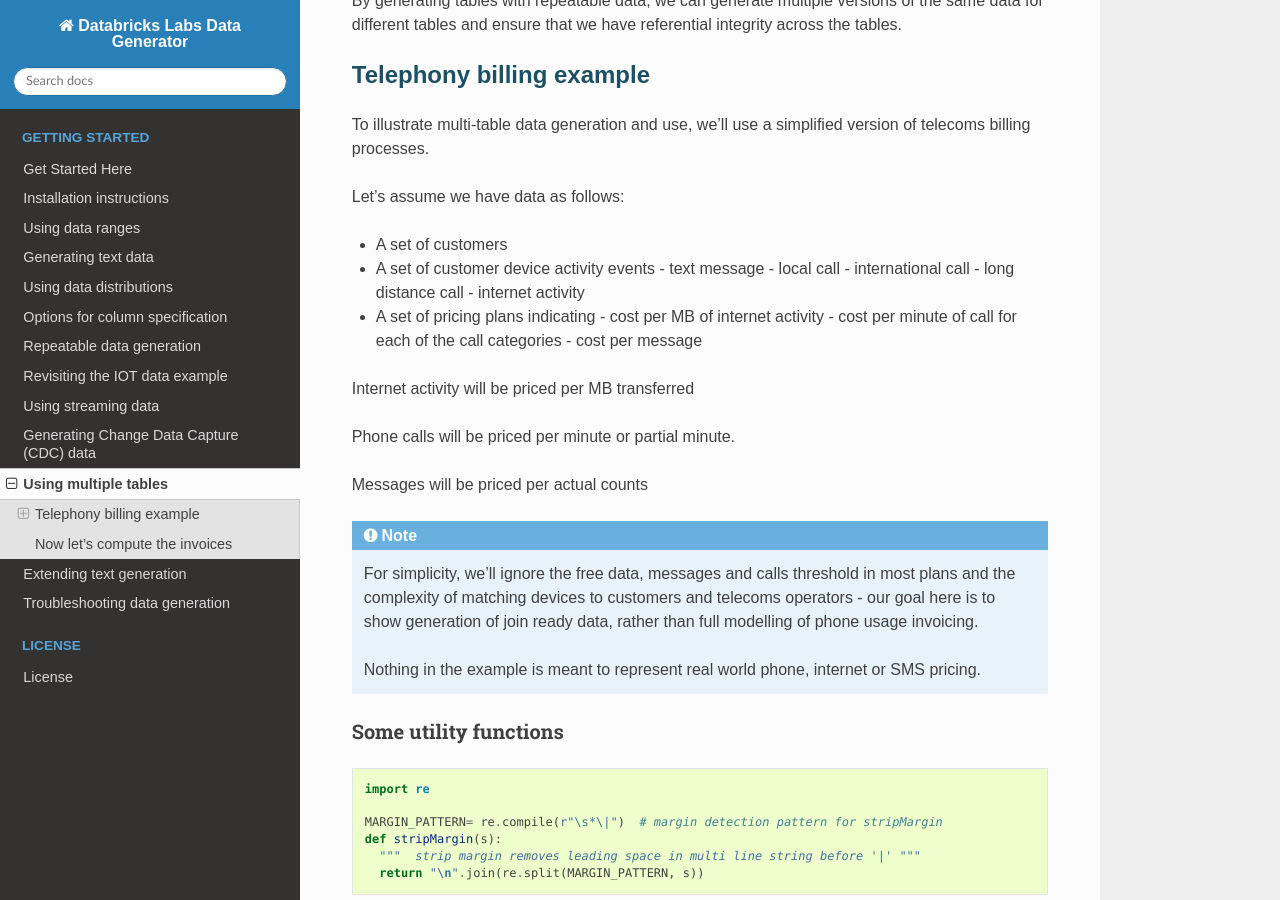
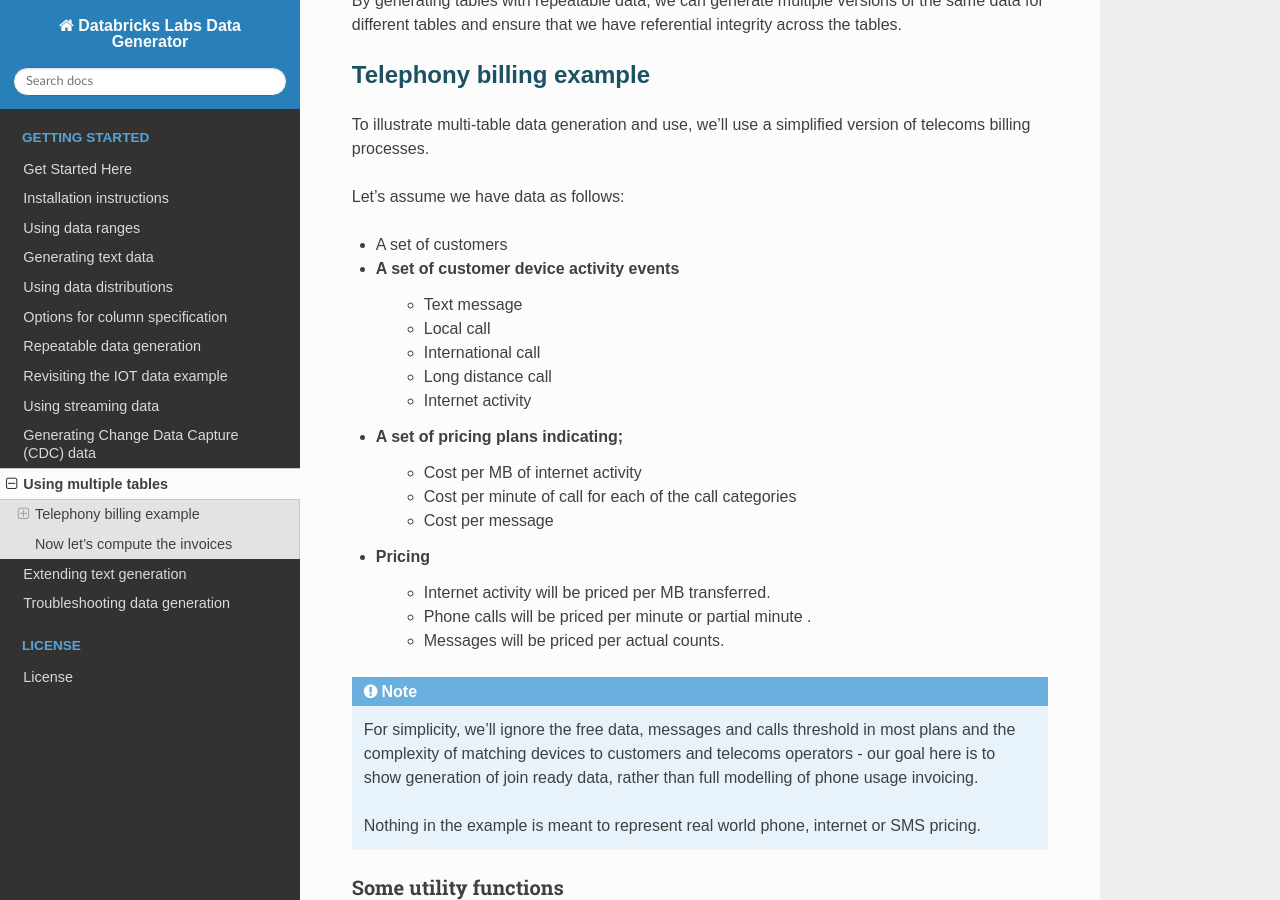
Before and after one commit to databrickslabs/dbldatagen, a Sphinx documentation site: the page built from docs/source/multi_table_data.rst, in a window 1280 px wide and 900 px high, scrolled down 285 px. Built offline with Sphinx 7.4.7 and the Read the Docs theme 2.0.0, drawn with Linux system fonts in a browser that asks for light colours; pages that are not in the unit, such as notebooks, are missing from menus.

Commit message:
minor formatting

```diff
--- a/docs/source/multi_table_data.rst
+++ b/docs/source/multi_table_data.rst
@@ -22,22 +22,23 @@ Let's assume we have data as follows:
 
 - A set of customers
 - A set of customer device activity events
-  - text message
-  - local call
-  - international call
-  - long distance call
-  - internet activity
+   - Text message
+   - Local call
+   - International call
+   - Long distance call
+   - Internet activity
 
-- A set of pricing plans indicating
-  - cost per MB of internet activity
-  - cost per minute of call for each of the call categories
-  - cost per message
+- A set of pricing plans indicating;
+   - Cost per MB of internet activity
+   - Cost per minute of call for each of the call categories
+   - Cost per message
 
-Internet activity will be priced per MB transferred
+- Pricing
+   - Internet activity will be priced per MB transferred.
 
-Phone calls will be priced per minute or partial minute.
+   - Phone calls will be priced per minute or partial minute .
 
-Messages will be priced per actual counts
+   - Messages will be priced per actual counts.
 
 .. note::
    For simplicity, we'll ignore the free data, messages and calls threshold in most plans and the complexity of
```
